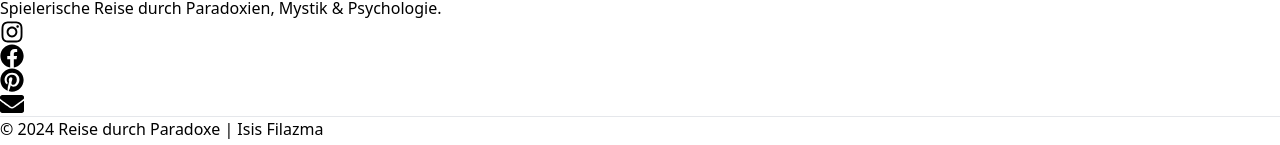
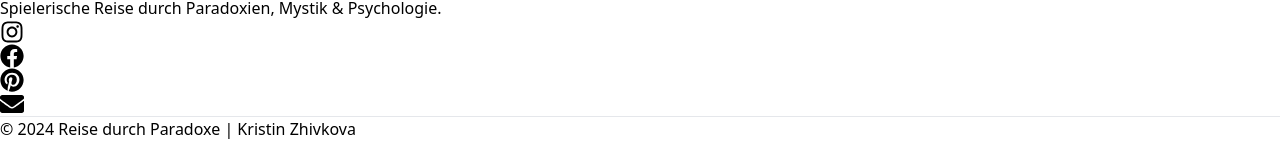
Before and after one commit to Killingova/CYRLGAME, a React (Vite) app: page / in a window 1280 px wide. Shown: the part 5310-5455 px from the top of the page. Built offline with nearby package versions, Linux system fonts and the light colour scheme.

Commit message:
readerdff

```diff
--- a/src/components/Footer.jsx
+++ b/src/components/Footer.jsx
@@ -34,7 +34,7 @@ const Footer = () => {
         {/* Footer-Links */}
         <div className="flex flex-col md:flex-row justify-between items-center text-sm">
           <div className="mb-2 md:mb-0">
-            © {new Date().getFullYear()} Reise durch Paradoxe | Isis Filazma
+            © {new Date().getFullYear()} Reise durch Paradoxe | Kristin Zhivkova
           </div>
           <div className="flex space-x-4">
             <a href="/impressum" className="hover:text-gray-400">Impressum</a>
```
